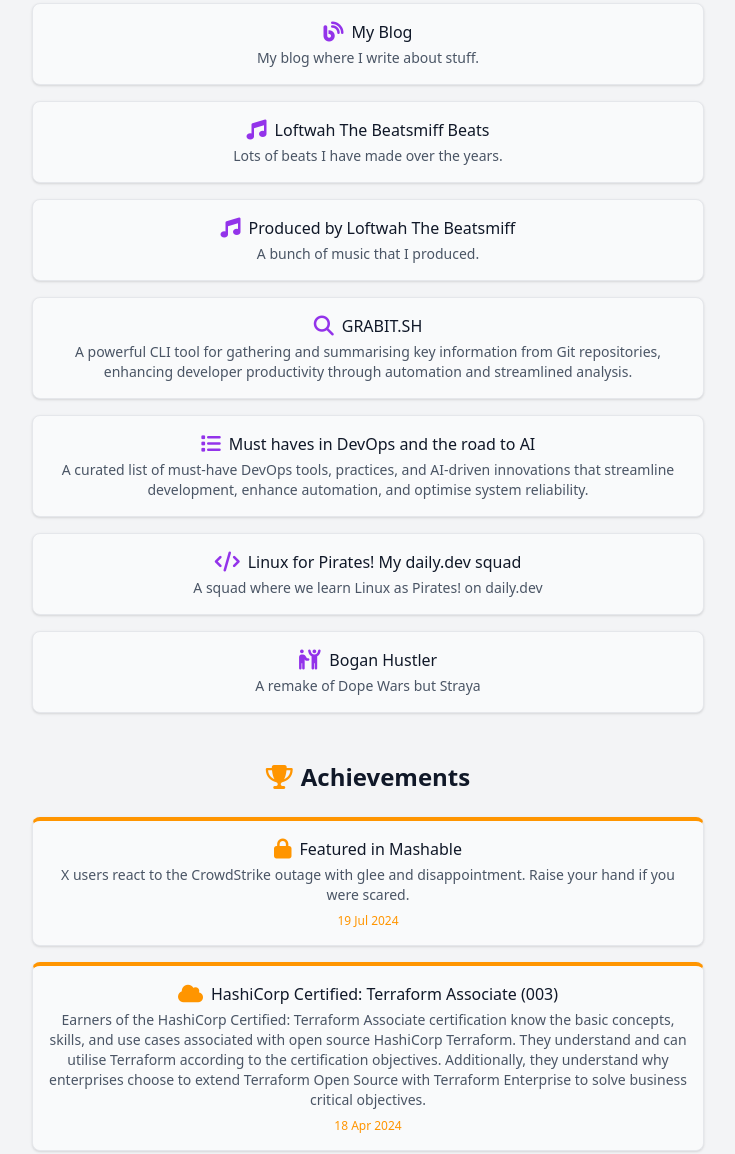
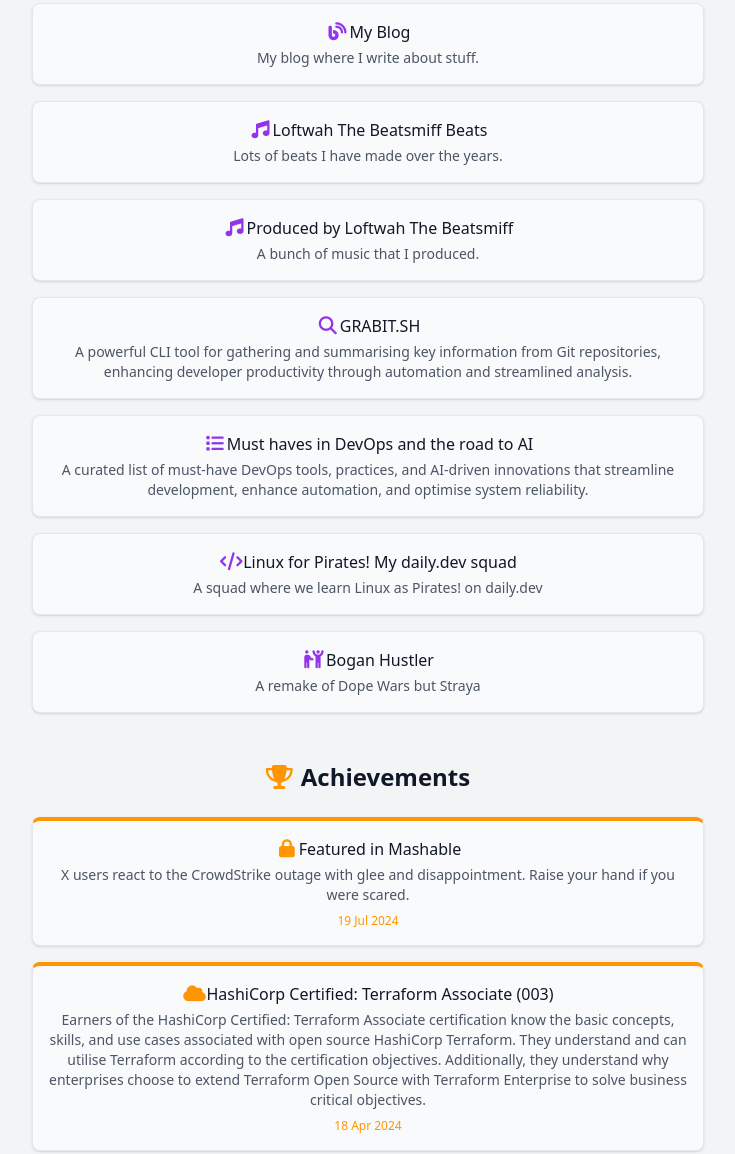
Before and after one commit to loftwah/linkarooie-3, an Astro site: page /loftwah in a window 1280 px wide. Shown: the part 805-1959 px from the top of the page, without its empty margins (272-1007 px from the left). Built offline with nearby package versions, Linux system fonts and the light colour scheme; Astro itself is replaced by a stand-in of ours.

Commit message:
fix layout

```diff
--- a/src/components/AchievementCard.astro
+++ b/src/components/AchievementCard.astro
@@ -29,7 +29,9 @@
   >
     <div class="flex flex-col items-center">
       <h3 class="font-medium text-gray-900 dark:text-white flex items-center flex-wrap justify-center">
-        <i class={`${achievement.icon} text-[#ff9500] dark:text-[#ff9500] text-xl mr-2 transition-all duration-200 group-hover:scale-110`}></i>
+        <span class="inline-flex items-center justify-center w-6 h-6">
+          <i class={`${achievement.icon} text-[#ff9500] dark:text-[#ff9500] text-lg transition-all duration-200 group-hover:scale-110`}></i>
+        </span>
         <span class="break-words">{achievement.title}</span>
       </h3>
       <p class="text-sm text-gray-600 dark:text-gray-400 mt-1 line-clamp-3 sm:line-clamp-none">{achievement.description}</p>
--- a/src/components/LinkCard.astro
+++ b/src/components/LinkCard.astro
@@ -24,7 +24,9 @@
   >
     <div class="flex flex-col items-center">
       <h3 class="font-medium text-gray-900 dark:text-white flex items-center flex-wrap justify-center">
-        <i class={`${link.icon} text-[#9333ea] dark:text-[#a5fd0e] text-xl mr-2 transition-all duration-200 group-hover:scale-110`}></i>
+        <span class="inline-flex items-center justify-center w-6 h-6">
+          <i class={`${link.icon} text-[#9333ea] dark:text-[#a5fd0e] text-lg transition-all duration-200 group-hover:scale-110`}></i>
+        </span>
         <span class="break-words">{link.title}</span>
       </h3>
       <p class="text-sm text-gray-600 dark:text-gray-400 mt-1 line-clamp-2 sm:line-clamp-none">{link.description}</p>
```
